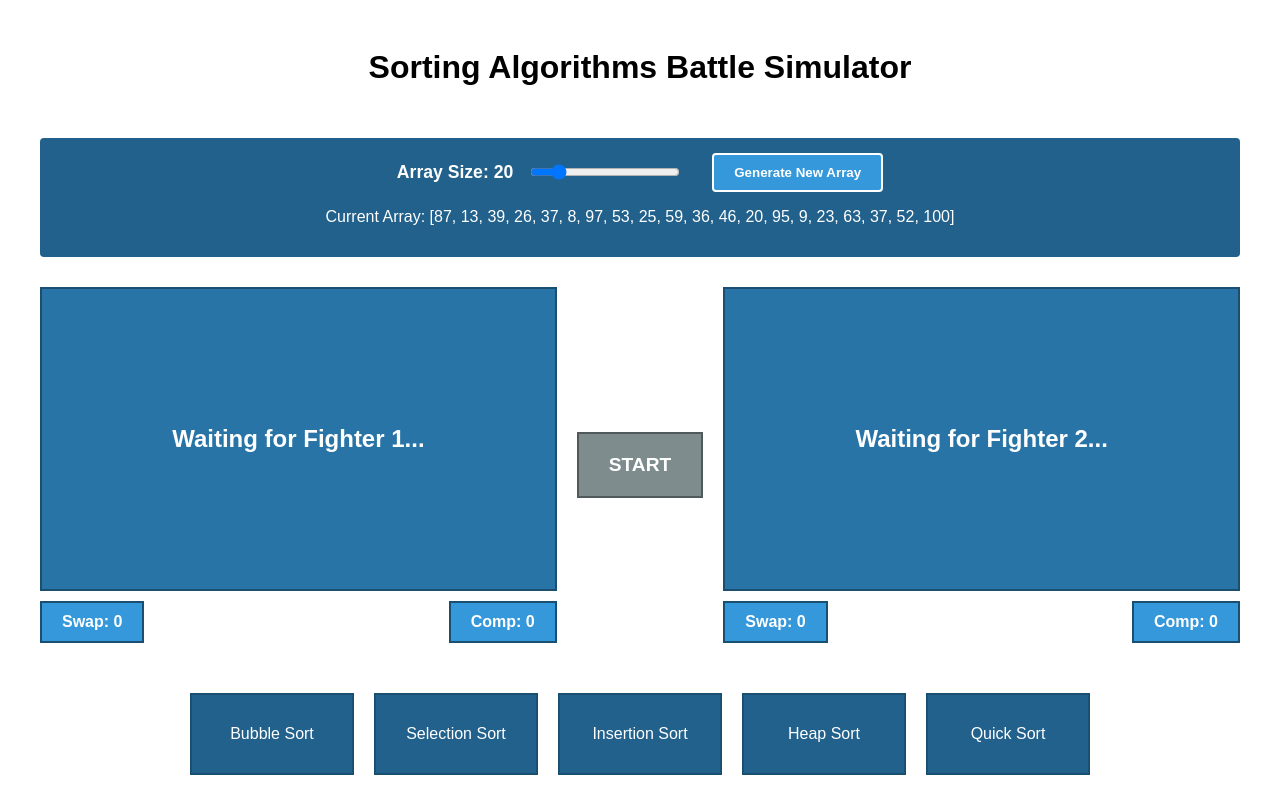
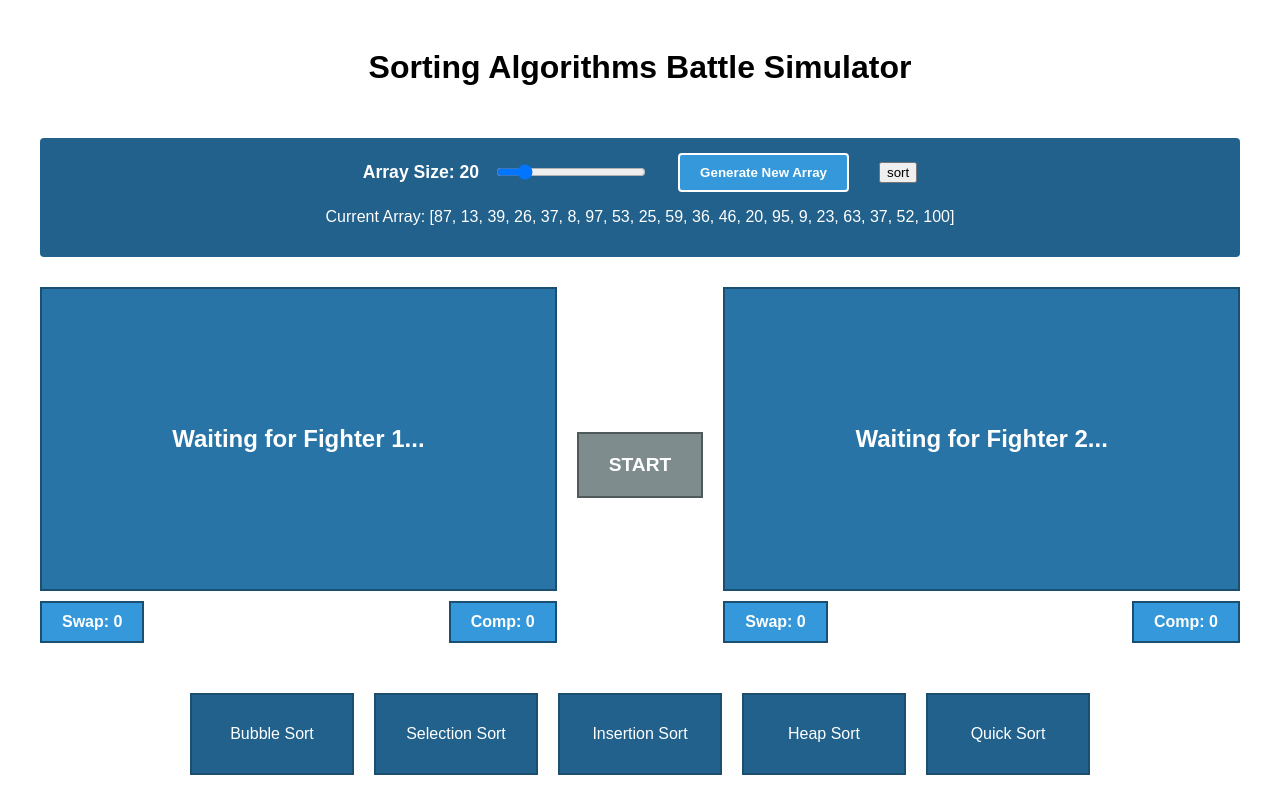
Before and after one commit to Zicherman/sorting-Battle-simulator, a React (Vite) app in the folder frontend/: page / in a window 1280 px wide. Built offline with nearby package versions, Linux system fonts and the light colour scheme.

Commit message:
fiture: check connection with server

```diff
--- a/frontend/src/App.jsx
+++ b/frontend/src/App.jsx
@@ -1,18 +1,23 @@
-import { useState, useEffect } from 'react'
-import './App.css'
+import { useState, useEffect } from "react";
+import "./App.css";
 
 const apiMap = {
-  'Bubble Sort': 'bubble',
-  'Selection Sort': 'selection',
-  'Insertion Sort': 'insertion',
-  'Heap Sort': 'heap',
-  'Quick Sort': 'quick'
+  "Bubble Sort": "bubble",
+  "Selection Sort": "selection",
+  "Insertion Sort": "insertion",
+  "Heap Sort": "heap",
+  "Quick Sort": "quick",
 };
 
 function App() {
-
   // algorithm list
-  const algorithms = ['Bubble Sort', 'Selection Sort', 'Insertion Sort', 'Heap Sort', 'Quick Sort'];
+  const algorithms = [
+    "Bubble Sort",
+    "Selection Sort",
+    "Insertion Sort",
+    "Heap Sort",
+    "Quick Sort",
+  ];
 
   // state of the array and array size
   const [array, setArray] = useState([]);
@@ -47,27 +52,47 @@ function App() {
     // If this algorithm already chose, we will cancel it from its specific slot
     if (fighter1 === algName) {
       setFighter1(null);
-    }
-    else if (fighter2 === algName) {
+    } else if (fighter2 === algName) {
       setFighter2(null);
     }
     // If not chosen, fill the first available slot
     else if (!fighter1) {
       setFighter1(algName);
+    } else if (!fighter2) {
+      setFighter2(algName);
     }
-    else if (!fighter2) {
-      setFighter2(algName);
+  };
+
+  //TODO modify it
+  const handleSort = async (alg) => {
+    console.log("here");
+    const endpoint = apiMap[alg];
+    try {
+      const response = await fetch(
+        `http://localhost:8080/api/sort/${endpoint}`,
+        {
+          method: "POST",
+          headers: {
+            "Content-Type": "application/json",
+          },
+          body: JSON.stringify({ array: array }),
+        },
+      );
+
+      const data = await response.json();
+      console.log(data);
+      setArray(data.returnArray);
+    } catch (err) {
+      console.log(err);
     }
   };
 
   return (
     <div className="app-container">
       <h1>Sorting Algorithms Battle Simulator</h1>
-
       {/* data input section */}
       <div className="top-section data-input">
         <div className="input-controls">
-
           <div className="size-control">
             <label htmlFor="arraySize">Array Size: {arraySize}</label>
             <input
@@ -84,23 +109,22 @@ function App() {
           <button onClick={generateArray} className="generate-btn">
             Generate New Array
           </button>
-
-        </div> {/* <-- כאן נסגר ה-input-controls בצורה תקינה */}
-
+          {/* TODO remove it later */}
+          <button onClick={() => handleSort(fighter1)}>sort</button>
+        </div>{" "}
+        {/* <-- כאן נסגר ה-input-controls בצורה תקינה */}
         {/* array display */}
         <div className="array-display">
-          <p>Current Array: [{array.join(', ')}]</p>
+          <p>Current Array: [{array.join(", ")}]</p>
         </div>
-
-      </div> {/* <-- כאן נסגר ה-top-section בצורה תקינה */}
-
+      </div>{" "}
+      {/* <-- כאן נסגר ה-top-section בצורה תקינה */}
       {/* central section */}
       <div className="middle-section battle-arena">
-
         {/* algorithm1 */}
         <div className="animation-panel">
           <div className="animation-screen">
-            <h2>{fighter1 || 'Waiting for Fighter 1...'}</h2>
+            <h2>{fighter1 || "Waiting for Fighter 1..."}</h2>
           </div>
           <div className="stats-bar">
             <div className="stat-box">Swap: 0</div>
@@ -116,27 +140,25 @@ function App() {
         {/* algorithm2 */}
         <div className="animation-panel">
           <div className="animation-screen">
-            <h2>{fighter2 || 'Waiting for Fighter 2...'}</h2>
+            <h2>{fighter2 || "Waiting for Fighter 2..."}</h2>
           </div>
           <div className="stats-bar">
             <div className="stat-box">Swap: 0</div>
             <div className="stat-box">Comp: 0</div>
           </div>
         </div>
-
       </div>
-
       {/* bottom section - algorithms selection*/}
       <div className="bottom-section algorithm-selector">
         {algorithms.map((alg, index) => {
           // נבדוק האם האלגוריתם הנוכחי נמצא באחד ממשבצות הנבחרים
-          const isSelected = (fighter1 === alg || fighter2 === alg);
+          const isSelected = fighter1 === alg || fighter2 === alg;
 
           return (
             <div
               key={index}
               // נוסיף קלאס CSS מיוחד אם הוא נבחר
-              className={`fighter-card ${isSelected ? 'selected' : ''}`}
+              className={`fighter-card ${isSelected ? "selected" : ""}`}
               onClick={() => toggleFighter(alg)}
             >
               {alg}
@@ -145,7 +167,7 @@ function App() {
         })}
       </div>
     </div>
-  )
+  );
 }
 
-export default App
+export default App;
```
